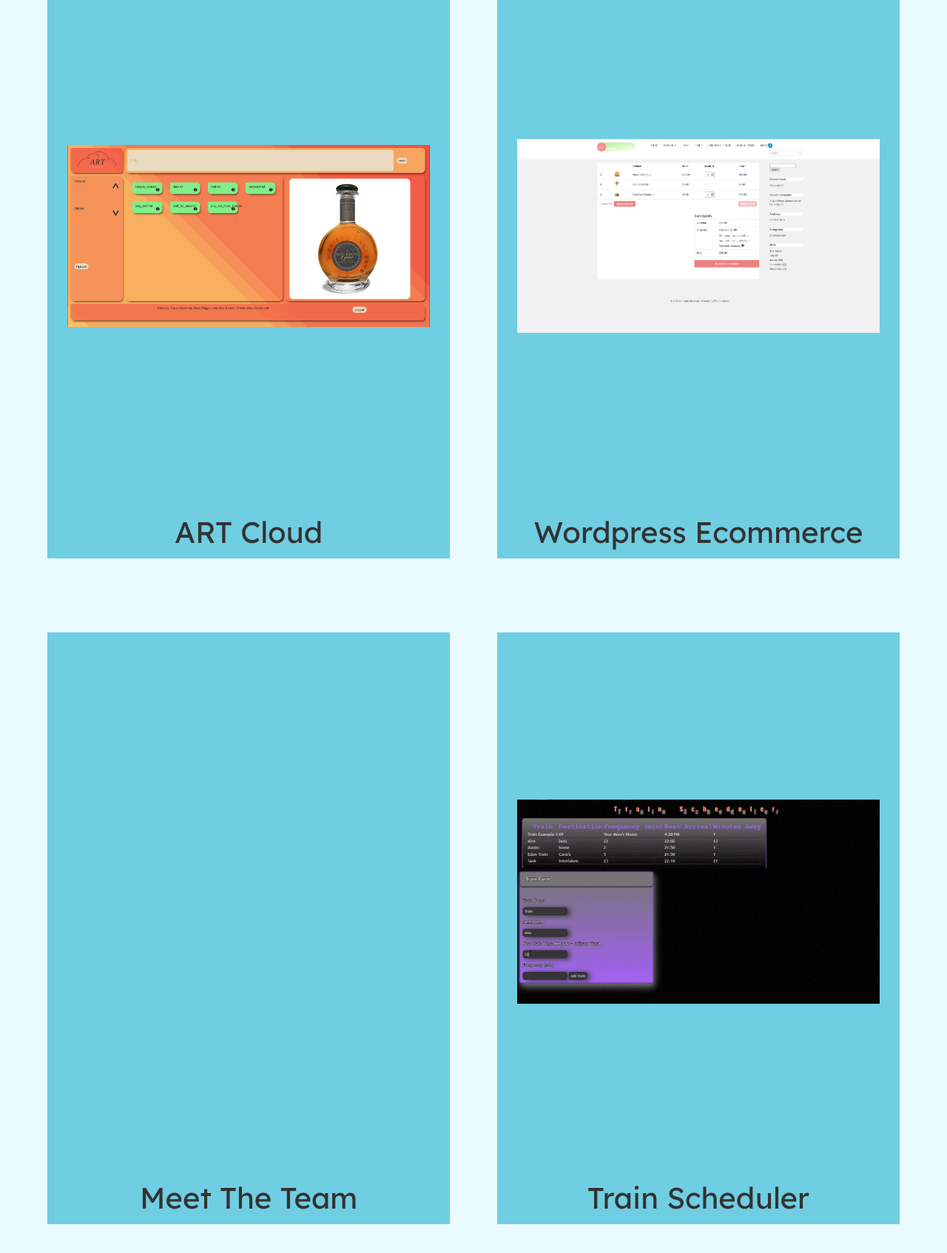
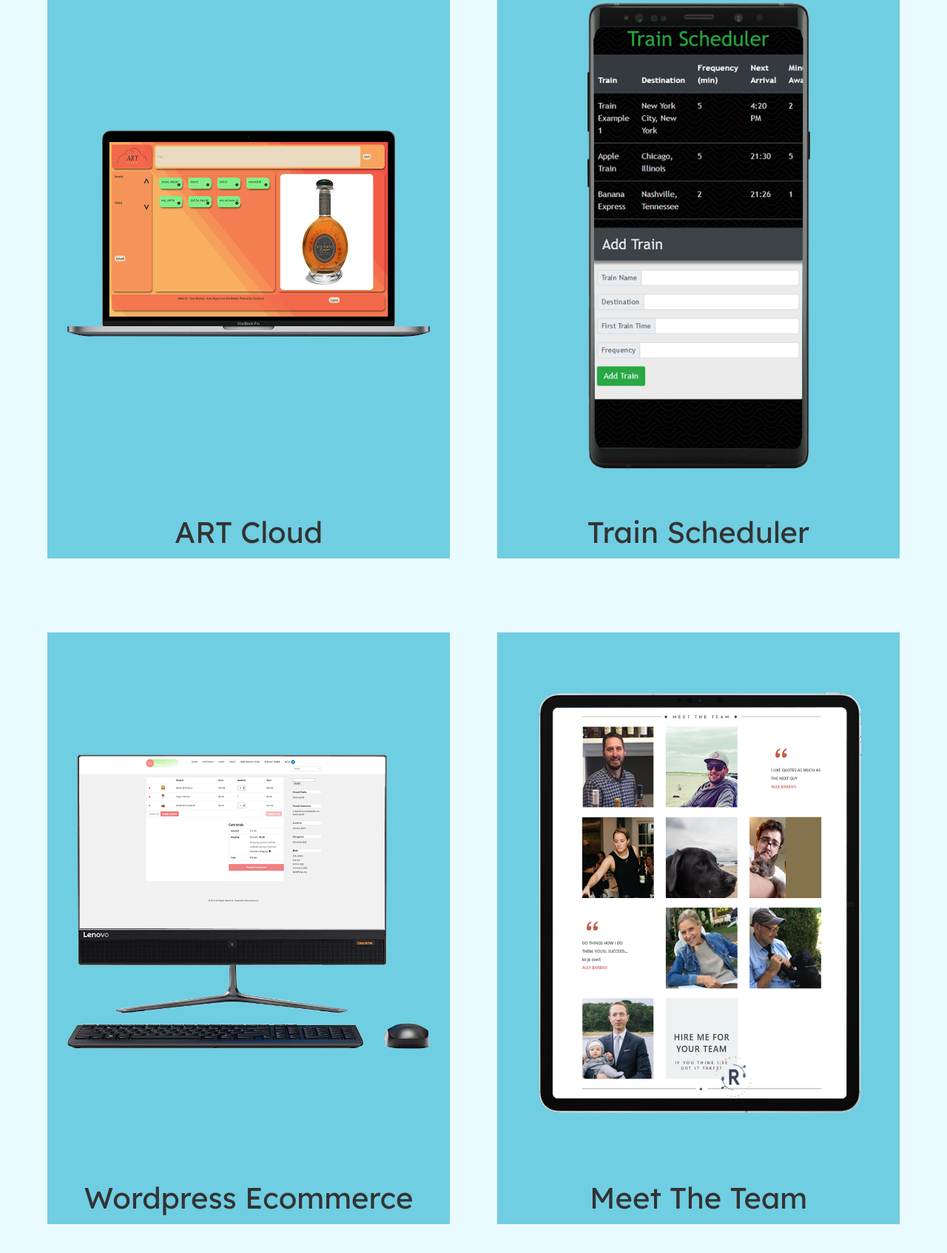
Before and after one commit to ajbarbati/Portfolio_Site, a plain HTML site: page index.html in a window 1280 px wide. Shown: the part 1045-2739 px from the top of the page at 74% size. Drawn offline with nearby package versions, Linux system fonts and the light colour scheme.

Commit message:
added photoshopped images

```diff
--- a/index.html
+++ b/index.html
@@ -31,35 +31,35 @@
 
         <div class="a card">
             <div class="inner">
-                <a href="https://project2scrapbook.herokuapp.com/" target="_blank">
-                    <img class="proj" src="assets/imgs/Art-Cloud.png">
+                <a href="https://github.com/Level126Noob/project2" target="_blank">
+                    <img class="proj" src="assets/imgs/macbook-art-cloud-stock.png">
                 </a>
             </div>
             <h2>ART Cloud</h2>
         </div>
         <div class="b card">
             <div class="inner">
+                <a href="https://github.com/ajbarbati/Train-Scheduler" target="_blank">
+                    <img class="proj" src="assets/imgs/Note-9-Train-Scheduler.png">
+                </a>
+            </div>
+            <h2>Train Scheduler</h2>
+        </div>
+        <div class="c card">
+            <div class="inner">
                 <a href="https://github.com/ajbarbati/e-commmerce-WP" target="_blank">
-                    <img class="proj" src="assets/imgs/Wordpress-Ecommerce-site.png">
+                    <img class="proj" src="assets/imgs/Lenovo-desktop-stock.png">
                 </a>
             </div>
             <h2>Wordpress Ecommerce</h2>
         </div>
-        <div class="c card">
+        <div class="d card">
             <div class="inner">
                 <a href="https://github.com/ajbarbati/Meet-The-Team" target="_blank">
-                    <img class="proj" src="">
+                    <img class="proj" src="assets/imgs/ipad-meet-team-stock.png">
                 </a>
             </div>
             <h2>Meet The Team</h2>
-        </div>
-        <div class="d card">
-            <div class="inner">
-                <a href="https://github.com/ajbarbati/Train-Scheduler" target="_blank">
-                    <img class="proj" src="assets/imgs/train-scheduler.gif">
-                </a>
-            </div>
-            <h2>Train Scheduler</h2>
         </div>
         <footer id="bottom">
             <h3>Let's Talk!</h3>
```
Also changed, not shown: assets/imgs/Lenovo-desktop-stock.png (added), assets/imgs/Note-9-Train-Scheduler.png (added), assets/imgs/ipad-meet-team-stock.png (added), assets/imgs/macbook-art-cloud-stock.png (added).
